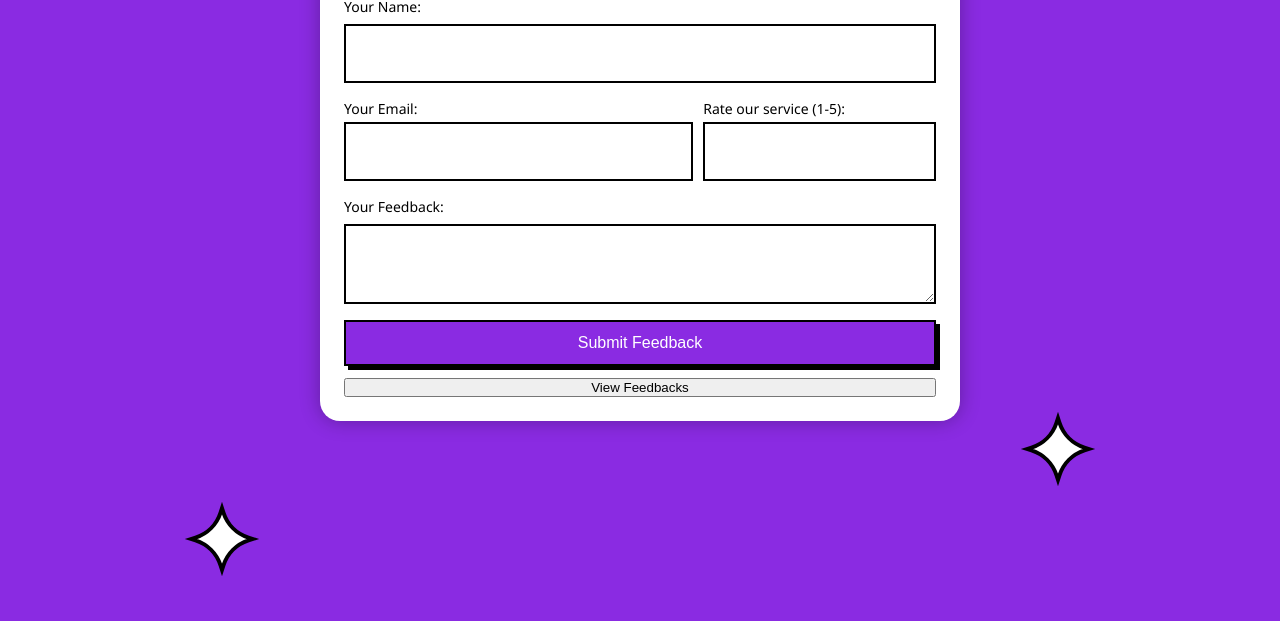
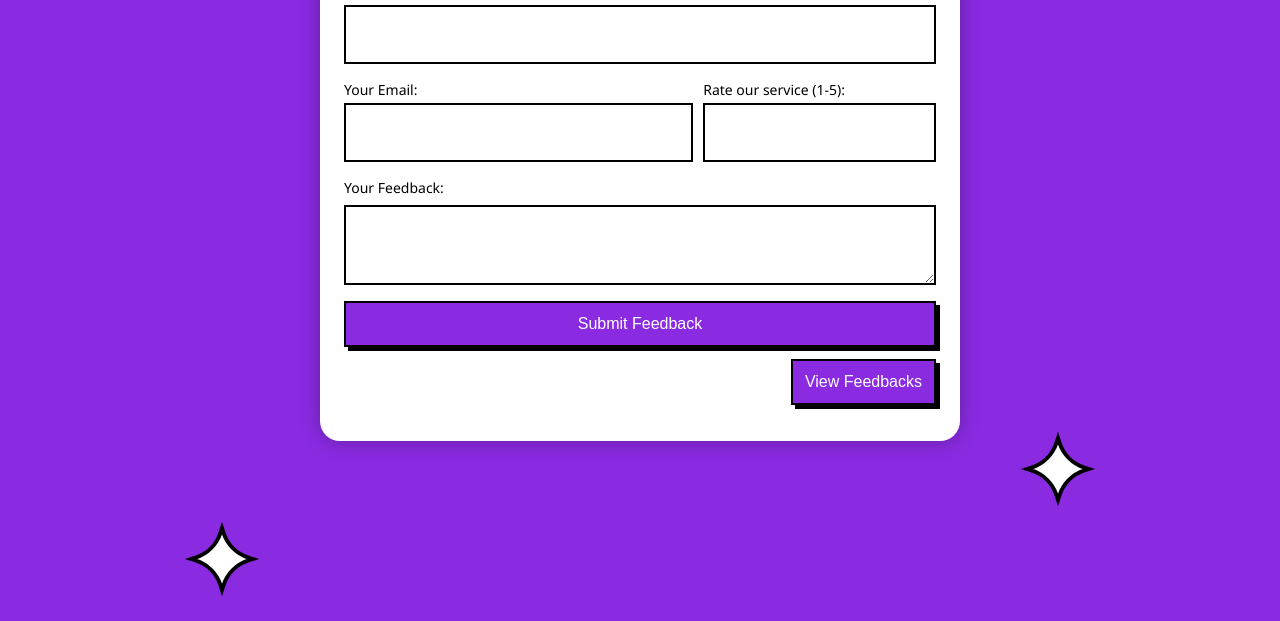
Before and after one commit to PraiseAdepoju/customer-Feedback, a website: page public/index.html in a window 1280 px wide. Shown: the part 254-875 px from the top of the page. Drawn offline with Linux system fonts and the light colour scheme.

Commit message:
Update styles.css

```diff
--- a/public/styles.css
+++ b/public/styles.css
@@ -196,6 +196,19 @@ form input:focus {
 	width: 100%;
 }
 
+.btn {
+	padding: 12px;
+	background-color: blueviolet;
+	margin-bottom: 0.75rem;
+	width: fit-content;
+	align-self: self-end;
+	box-shadow: 4px 4px 0px 0px black;
+	transition: all ease-in 0.2s;
+	border: 2px solid black;
+	font-size: 1rem;
+	color: white;
+}
+
 @media (max-width: 600px) {
 	.container {
 		width: 95%;
```
